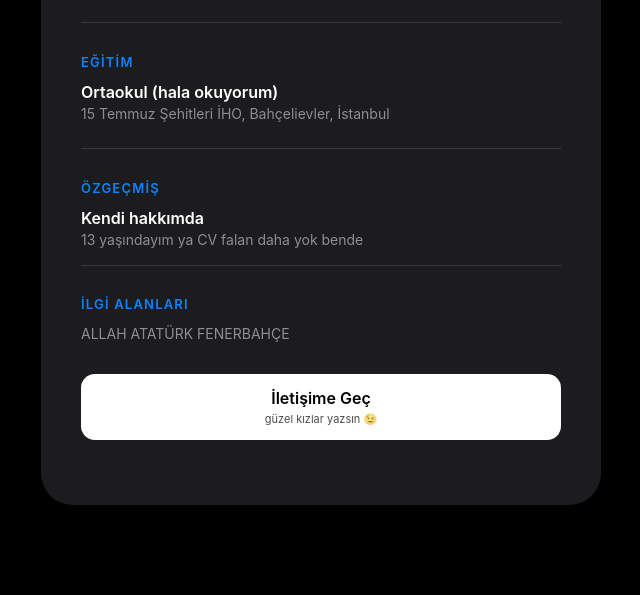
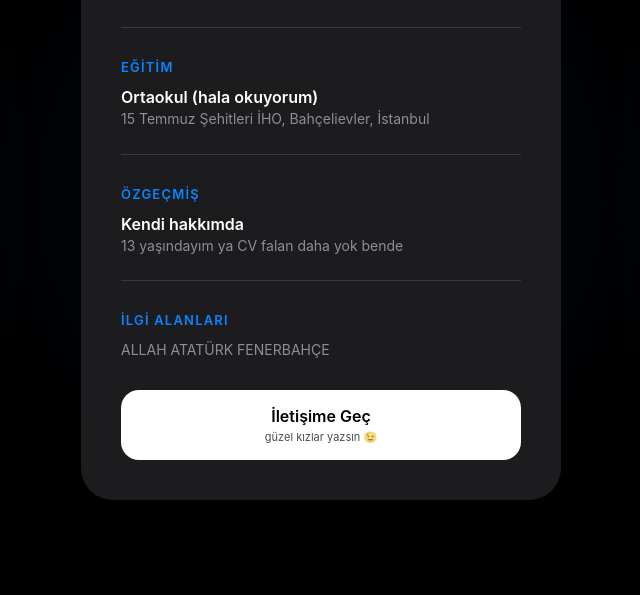
Before and after one commit to hamzadrms/hamzadurmus, a plain HTML site: page index.html in a window 1280 px wide. Shown: the part 205-800 px from the top of the page, without its empty margins (319-959 px from the left). Drawn offline with Linux system fonts and the light colour scheme; a web font is replaced by a local one.

Commit message:
Update index.html

```diff
--- a/index.html
+++ b/index.html
@@ -5,7 +5,7 @@
     <meta name="viewport" content="width=device-width, initial-scale=1.0">
     <title>Hamza Durmuş</title>
     <style>
-        /* 1. Fontları Sisteme Tanıtıyoruz */
+        /* 1. FONT TANIMLAMALARI */
         @font-face {
             font-family: 'SF Pro Display';
             src: url('SFProDisplay-Bold.ttf') format('truetype');
@@ -18,13 +18,40 @@
             font-weight: 400;
         }
 
-/* 2. Global Yazı Motoru Ayarları (Anti-Aliasing) */
-* {
-    -webkit-font-smoothing: antialiased; /* macOS stili pürüzsüzlük */
-    -moz-osx-font-smoothing: grayscale;
-    text-rendering: optimizeLegibility; /* Okunabilirliği optimize et */
+        /* 2. DEĞİŞKENLER VE ANA AYARLAR */
+        :root {
+            --bg-color: #000000;
+            --card-bg: #1c1c1e;
+            --text-color: #ffffff;
+            --accent-color: #0a84ff;
+            --secondary-text: #8e8e93;
         }
 
+        * {
+            -webkit-font-smoothing: antialiased;
+            -moz-osx-font-smoothing: grayscale;
+            text-rendering: optimizeLegibility;
+            box-sizing: border-box;
+        }
+
+        /* 3. ANİMASYONLAR */
+        @keyframes fadeInUp {
+            from {
+                opacity: 0;
+                transform: translateY(30px);
+            }
+            to {
+                opacity: 1;
+                transform: translateY(0);
+            }
+        }
+
+        @keyframes subtleRotate {
+            from { transform: rotate(0deg); }
+            to { transform: rotate(360deg); }
+        }
+
+        /* 4. SAYFA YAPISI */
         body {
             font-family: 'SF Pro Text', -apple-system, BlinkMacSystemFont, sans-serif;
             background-color: var(--bg-color);
@@ -34,31 +61,20 @@ body {
             justify-content: center;
             align-items: center;
             min-height: 100vh;
+            overflow: hidden; /* Arka plan taşmalarını gizler */
         }
 
-h1 {
-    font-family: 'SF Pro Display', sans-serif;
-    font-weight: 700;
-    letter-spacing: -0.04em; /* Apple'ın Display fontu için özel daraltması */
-}
-        :root {
-            --bg-color: #000000;
-            --card-bg: #1c1c1e;
-            --text-color: #ffffff;
-            --accent-color: #0a84ff;
-            --secondary-text: #8e8e93;
-        }
-
-        body {
-            font-family: "-apple-system", "BlinkMacSystemFont", "SF Pro Text", "SF Pro Display", sans-serif;
-            background-color: var(--bg-color);
-            color: var(--text-color);
-            margin: 0;
-            display: flex;
-            justify-content: center;
-            align-items: center;
-            min-height: 100vh;
-            -webkit-font-smoothing: antialiased;
+        /* Hareketli Arka Plan Işıltısı */
+        body::before {
+            content: "";
+            position: fixed;
+            top: -50%;
+            left: -50%;
+            width: 200%;
+            height: 200%;
+            background: radial-gradient(circle, rgba(10, 132, 255, 0.07) 0%, transparent 25%);
+            animation: subtleRotate 25s linear infinite;
+            z-index: -1;
         }
 
         .container {
@@ -68,10 +84,19 @@ h1 {
             padding: 40px;
             border-radius: 32px;
             box-shadow: 0 20px 50px rgba(0,0,0,0.5);
+            animation: fadeInUp 1s cubic-bezier(0.2, 0.8, 0.2, 1);
+            position: relative;
+            z-index: 1;
+            transition: transform 0.3s ease, box-shadow 0.3s ease;
+        }
+
+        .container:hover {
+            transform: translateY(-5px);
+            box-shadow: 0 30px 60px rgba(10, 132, 255, 0.1);
         }
 
         h1 {
-            font-family: "-apple-system", "SF Pro Display", sans-serif;
+            font-family: 'SF Pro Display', sans-serif;
             font-weight: 700;
             font-size: 34px;
             letter-spacing: -0.04em;
@@ -117,21 +142,40 @@ h1 {
             line-height: 1.4;
         }
 
+        /* 5. BUTON AYARLARI */
         .btn {
-            display: block;
+            display: flex;
+            flex-direction: column;
+            justify-content: center;
+            align-items: center;
             background: var(--text-color);
             color: var(--bg-color);
             text-decoration: none;
-            padding: 14px;
-            border-radius: 14px;
-            font-weight: 600;
+            padding: 16px;
+            border-radius: 18px;
             margin-top: 30px;
-            text-align: center;
-            transition: transform 0.2s;
+            transition: all 0.2s ease;
+        }
+
+        .btn:hover {
+            transform: scale(1.02);
+            opacity: 0.95;
         }
 
         .btn:active {
             transform: scale(0.98);
+        }
+
+        .btn-main {
+            font-size: 16px;
+            font-weight: 600;
+        }
+
+        .btn-sub {
+            font-size: 11px;
+            font-weight: 400;
+            opacity: 0.7;
+            margin-top: 4px;
         }
     </style>
 </head>
@@ -155,6 +199,7 @@ h1 {
             <div class="cv-title">Kendi hakkımda</div>
             <div class="cv-desc">13 yaşındayım ya CV falan daha yok bende</div>
         </div>
+    </div>
 
     <div class="section">
         <h2>İlgi Alanları</h2>
@@ -162,10 +207,8 @@ h1 {
     </div>
 
     <a href="mailto:hamzadurmuss1@outlook.com" class="btn">
-    <span style="display: block; font-size: 16px; font-weight: 600;">İletişime Geç</span>
-    <span style="display: block; font-size: 11px; font-weight: 400; opacity: 0.7; margin-top: 4px;">
-        güzel kızlar yazsın 😉
-    </span>
+        <span class="btn-main">İletişime Geç</span>
+        <span class="btn-sub">güzel kızlar yazsın 😉</span>
     </a>
 </div>
 
```
Lines whose indentation alone changed are shown as unchanged.
